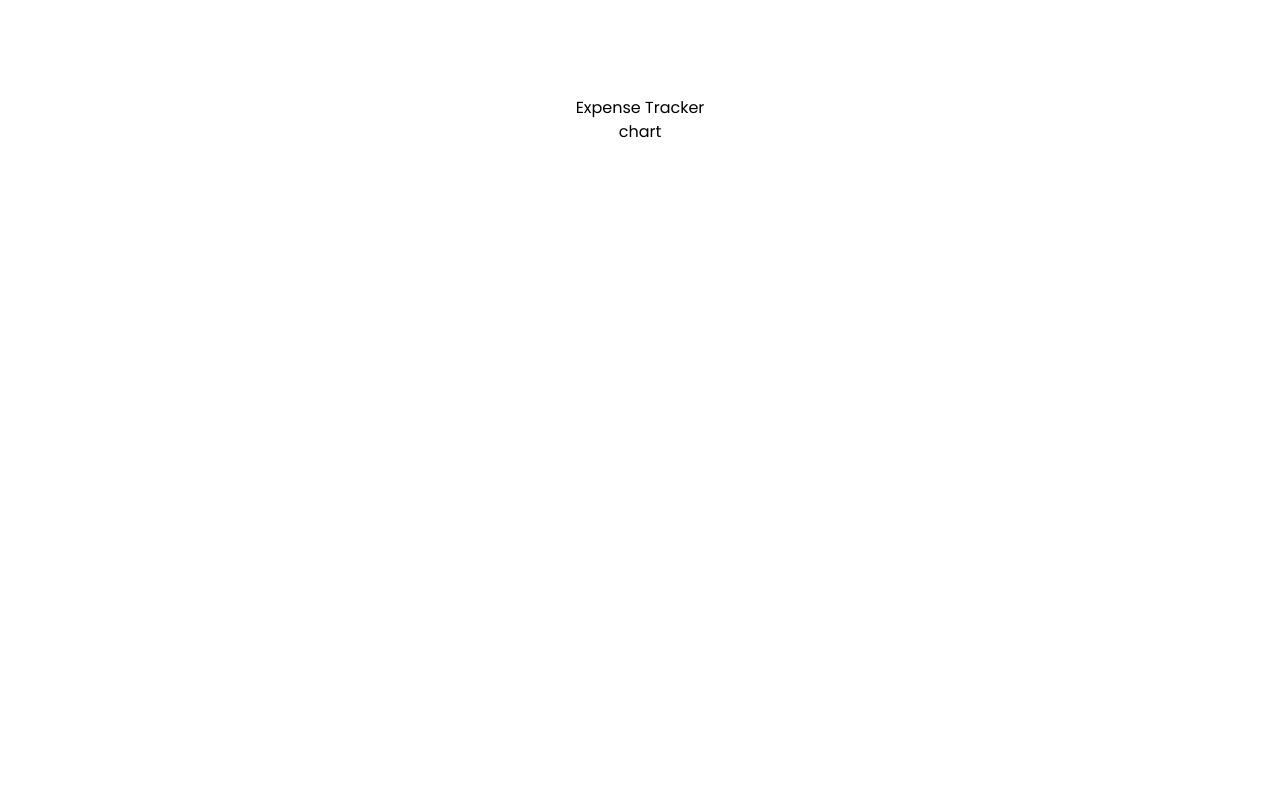
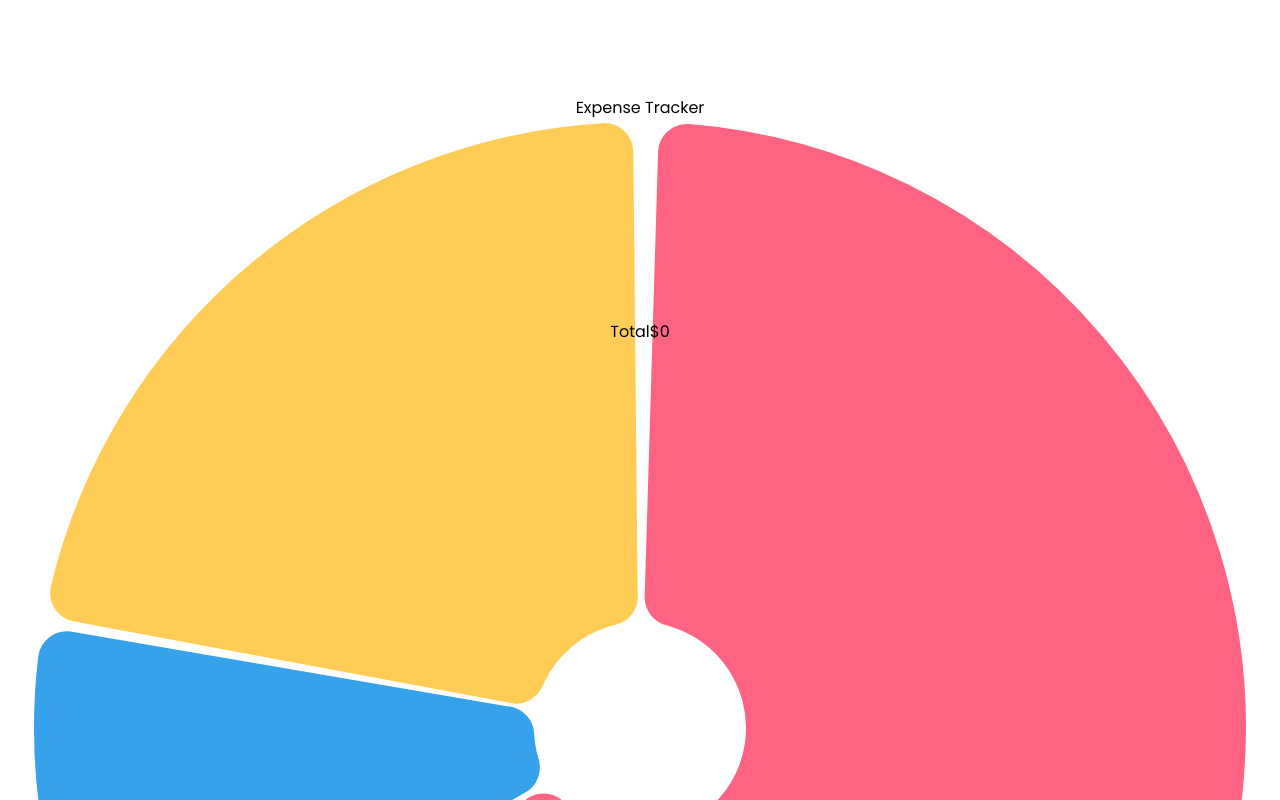
Before and after one commit to chachamana/chachamana-Christmas-Coding-Challenge-2024, a React (Vite) app in the folder expense_tracker/client/: page / in a window 1280 px wide. Shown: the top 800 px of the page. Built offline with nearby package versions, Linux system fonts and the light colour scheme.

Commit message:
DAY 4 learned  how  chartJS works

```diff
--- a/expense_tracker/client/src/App.css
+++ b/expense_tracker/client/src/App.css
@@ -39,3 +39,10 @@
 .bg-purple{
   background-color: var(--color-purple) ;
 }
+.chart .title{
+  position:absolute;
+  left: 0;
+  right: 0;
+  top: 40%;
+margin: 0 auto;
+}
--- a/expense_tracker/client/src/Component/Graph.jsx
+++ b/expense_tracker/client/src/Component/Graph.jsx
@@ -1,11 +1,38 @@
-import { Chart } from 'chart.js';
+import { Doughnut } from 'react-chartjs-2';
+import { Chart,ArcElement} from 'chart.js';
+
+
+Chart.register(ArcElement); // without this line, can't show on the display ,,
+
+const config ={
+  data:{
+    datasets: [{
+      data: [300, 50, 100],
+      backgroundColor: [
+        'rgb(255, 99, 132)',
+        'rgb(54, 162, 235)',
+        'rgb(255, 205, 86)'
+      ],
+      hoverOffset: 4,
+      borderRadius:30,
+      spacing:10
+    }]
+  },
+  options:{
+cutout:100
+  }
+}
+
 
 export default function Graph() {
   return (
     <div className="flex justify-content max-w-xs mx-auto">
         <div className="item">
             <div className="chart relative">
-                chart
+                <Doughnut {...config}></Doughnut>
+                <h3 className='mb-4 font-bold title'>Total
+                  <span className='block text-3xl text-emerald-400'>${0}</span>
+                </h3>
             </div>
 <div className="flex flex-col py-10 gap-4">
 {/* labels */}
```
